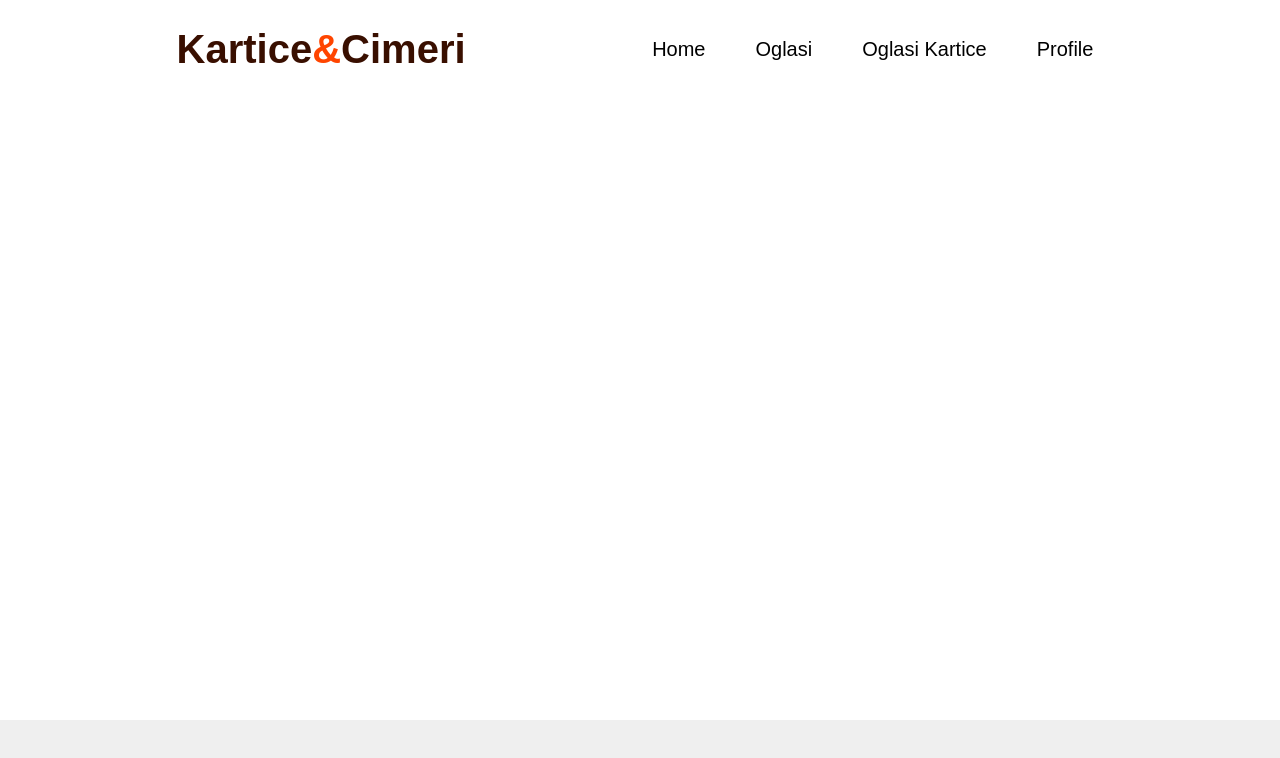
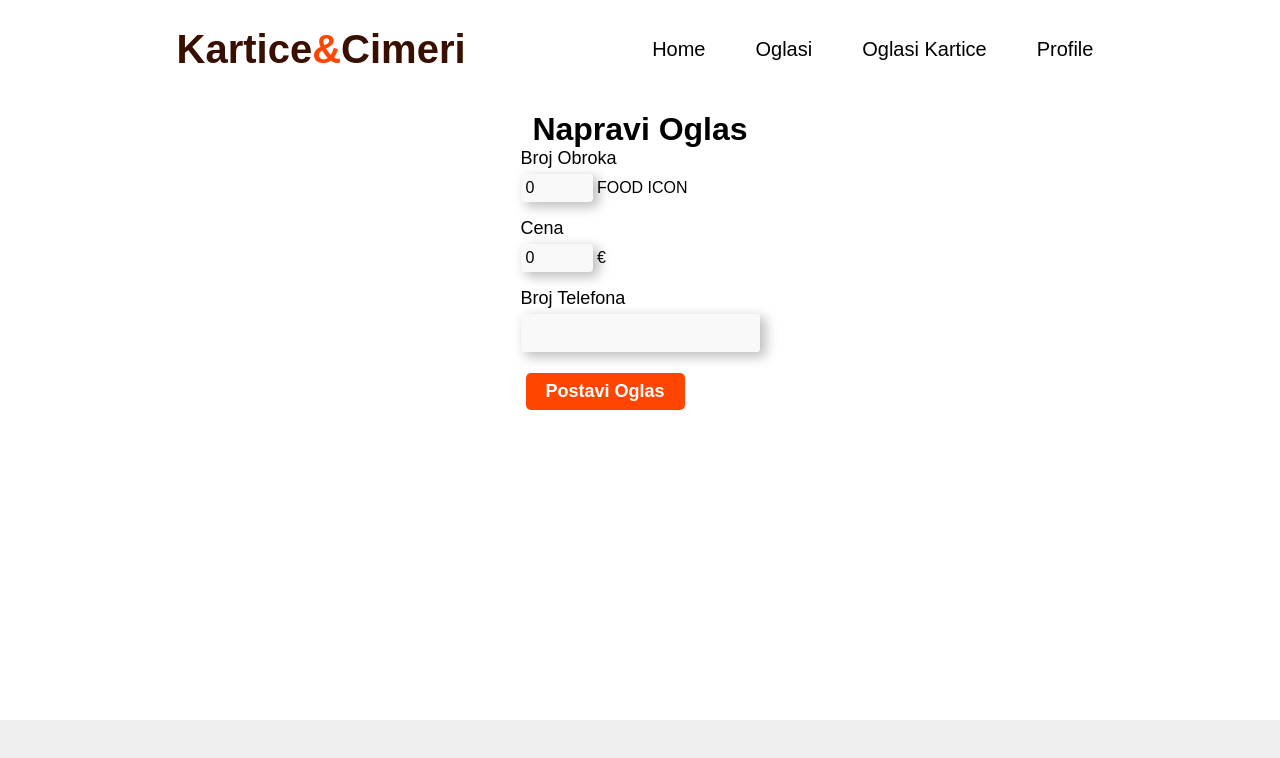
Before and after one commit to jocamax/KarticeiCimeri, a React (Create React App) app: page /napravi-oglas-kartica in a window 1280 px wide. Shown: the top 758 px of the page. Built offline with nearby package versions, Linux system fonts and the light colour scheme; no server answers; sample sign-in values are in the browser's storage.

Commit message:
Create card ad added

```diff
--- a/src/App.js
+++ b/src/App.js
@@ -12,6 +12,7 @@ import 'react-toastify/dist/ReactToastify.css'
 import CreateOglas from './pages/CreateOglas';
 import OglasiKartice from './pages/OglasiKartice';
 import Footer from './components/Footer';
+import CreateKartica from './pages/CreateKartica';
 
 function App() {
   return (
@@ -29,6 +30,7 @@ function App() {
       <Route path='/forgot-password' element={<ForgotPassword/>}></Route>
       <Route path='/napravi-oglas' element={<CreateOglas/>}></Route>
       <Route path='/oglasi-kartice' element={<OglasiKartice/>}></Route>
+      <Route path='/napravi-oglas-kartica' element={<CreateKartica/>}></Route>
     </Routes>
     <Footer/>
      </BrowserRouter>
--- /dev/null
+++ b/src/pages/CreateKartica.jsx
@@ -0,0 +1,157 @@
+import {useState, useEffect, useRef} from 'react'
+import {getAuth, onAuthStateChanged} from 'firebase/auth'
+import {useNavigate} from 'react-router-dom'
+import {v4 as uuidv4} from 'uuid'
+import {
+  getStorage,
+  ref,
+  uploadBytesResumable,
+  getDownloadURL
+} from "firebase/storage";
+import {db} from '../firebase.config'
+import { toast } from 'react-toastify';
+import {addDoc, collection, serverTimestamp} from 'firebase/firestore'
+import Spinner from '../components/Spinner';
+
+//spiner
+
+function CreateKartica() {
+    const [loading, setLoading] = useState(true)
+    const [formData, setFormData] = useState({
+        brojobroka: 0,
+        price: 0,
+        telefon: '',
+
+    })
+
+    const {
+        brojobroka,
+        price,
+        telefon,
+    } = formData
+
+    const auth =getAuth()
+    const navigate = useNavigate()
+    const isMounted = useRef(true)
+
+    useEffect(()=>{
+        if(isMounted){
+            onAuthStateChanged(auth, (user) => {
+                if(user){
+                    setFormData({...formData, userRef: user.uid})
+                } else{
+                    navigate('/sign-in')
+                }
+            })
+        }
+
+
+        setLoading(false)
+
+        return ()=>{
+            isMounted.current = false
+        }
+ // eslint-disable-next-line react-hooks/exhaustive-deps
+    },[isMounted] )
+
+    const onSubmit = async (e)=>{
+    e.preventDefault()
+      setLoading(true)
+
+
+
+    const formDataCopy = {
+      ...formData,
+      timestamp: serverTimestamp()
+    }
+
+    const docRef = await addDoc(collection(db, 'oglasi-kartice'),
+    formDataCopy)
+
+    setLoading(false)
+    toast.success('Oglas je postavljen')
+    navigate(`/category/oglasi-kartice/${docRef.id}`)
+    }
+
+
+    const onMutate = (e) => {
+        // tekstovi booleansi i brojevi
+            setFormData((prevState) => ({
+                ...prevState,
+                [e.target.id] : e.target.value
+            }))
+
+    }
+
+    if(loading){
+       return <Spinner/>
+    }
+  return (
+    <div className='napraviOglasContainer'>
+        <header>
+            <h1 className='napraviOglasHeader'>Napravi Oglas</h1>
+        </header>
+        <main className='formContent'>
+           <form onSubmit={onSubmit}>
+            {/* Broj Obroka */}
+           <div>
+          <label className='label'>Broj Obroka</label>
+          <div className=''>
+            <input
+              className='inputNumber inputPrice'
+              type='number'
+              id='brojobroka'
+              value={brojobroka}
+              onChange={onMutate}
+              min='1'
+              max='90'
+              required
+            />
+           <label className=''> FOOD ICON</label>
+          </div>
+          </div>
+
+          {/* Cena */}
+          <div>
+          <label className='label'>Cena</label>
+          <div className=''>
+            <input
+              className='inputNumber inputPrice'
+              type='number'
+              id='price'
+              value={price}
+              onChange={onMutate}
+              min='1'
+              max='200'
+              required
+            />
+           <label className=''> €</label>
+          </div>
+          </div>
+
+           {/* Broj Telefona */}
+           <div>
+          <label className='label'>Broj Telefona</label>
+          <div className=''>
+            <input
+              className='inputText'
+              type='string'
+              id='telefon'
+              value={telefon}
+              onChange={onMutate}
+              required
+            />
+           <label className=''> </label>
+          </div>
+          </div>
+          <div>
+          <button className='btn' type='submit'>Postavi Oglas</button>
+          </div>
+
+           </form>
+        </main>
+    </div>
+  )
+}
+
+export default CreateKartica
--- a/src/pages/Profile.jsx
+++ b/src/pages/Profile.jsx
@@ -85,7 +85,7 @@ const onChange = (e) =>{
       <Link to='/napravi-oglas'>
       <button className='btn'>Nadji cimera</button>
       </Link>
-      <Link to='napravi-oglas-kartica'>
+      <Link to='/napravi-oglas-kartica'>
         <button className='btn'>Oglasi Karticu</button>
       </Link>
       <button className='btn logout' type='button' onClick={onLogout}>Log Out</button>
```
